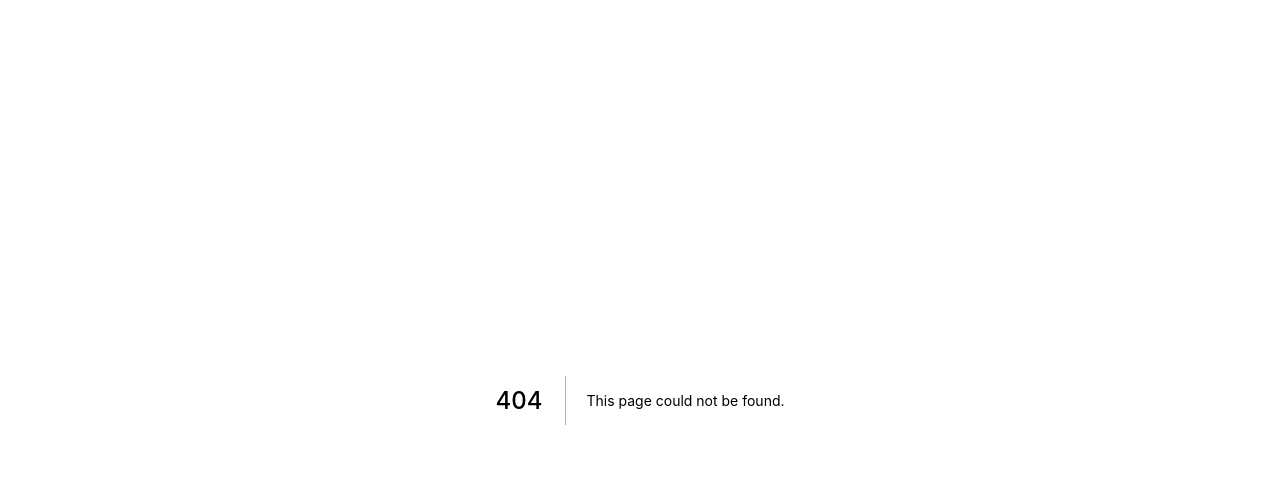
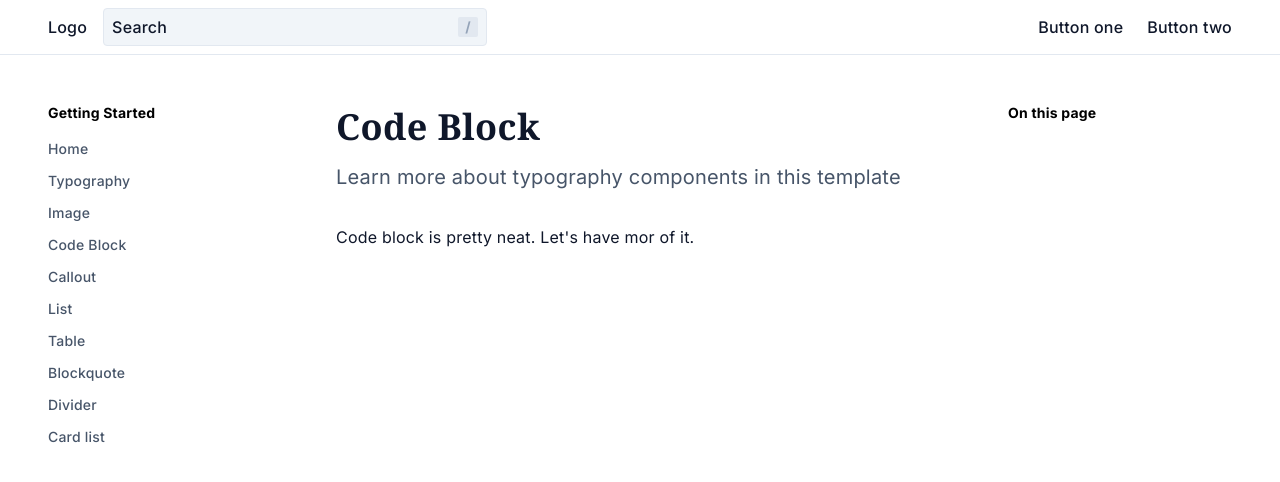
Before and after one commit to vrepsys/portal-template, a Next.js app: page /codeBlock in a window 1280 px wide. Before the commit this address had no page. Shown: the top 482 px of the page. Built offline with nearby package versions, Linux system fonts and the light colour scheme; a web font is replaced by a local one.

Commit message:
Added codeBlock page

```diff
--- a/components/side-navigation/SideNavigation.tsx
+++ b/components/side-navigation/SideNavigation.tsx
@@ -2,7 +2,7 @@ const navItems = [
   { name: "Home", href: "/" },
   { name: "Typography", href: "/typography" },
   { name: "Image", href: "#" },
-  { name: "Code Block", href: "#" },
+  { name: "Code Block", href: "/codeBlock" },
   { name: "Callout", href: "#" },
   { name: "List", href: "#" },
   { name: "Table", href: "#" },
--- /dev/null
+++ b/pages/codeBlock.tsx
@@ -0,0 +1,28 @@
+import { NextPage } from "next";
+import { PageLayout } from "../components/page-layout";
+import { PageSubtitle, PageTitle } from "../components/typography";
+
+const CodeBlock: NextPage = () => {
+  return (
+    <PageLayout>
+      <article>
+        <header>
+          <PageTitle>Code Block</PageTitle>
+          <PageSubtitle>
+            Learn more about typography components in this template
+          </PageSubtitle>
+        </header>
+        <p>Code block is pretty neat. Let&apos;s have mor of it.</p>
+        <pre>
+            <code>
+                {/*
+                   add any code example
+                */}
+            </code>
+        </pre>
+      </article>
+    </PageLayout>
+  );
+};
+
+export default CodeBlock;
```
